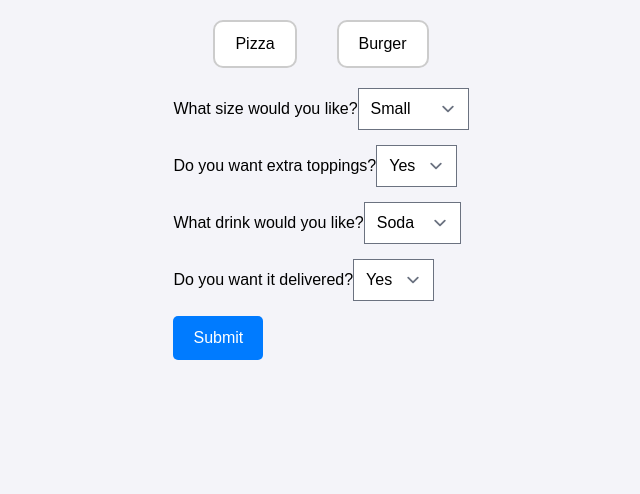
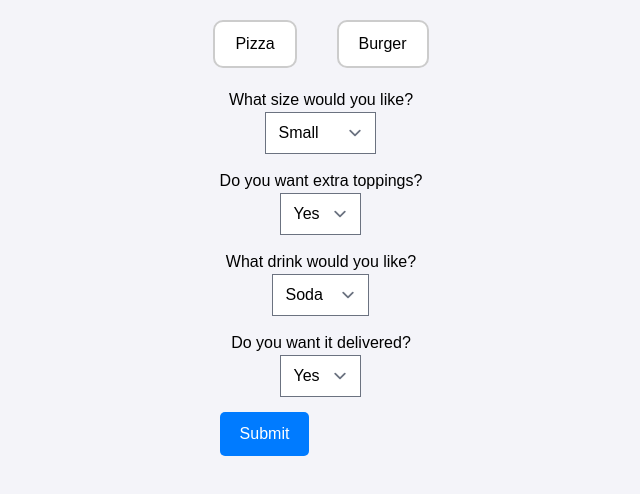
Before and after one commit to tomhula/jecarate, a Next.js app: page /food-rating in a window 1280 px wide. Both pictures are taken after a click on the element "Pizza". Shown: the top 494 px of the page, without its empty margins (319-959 px from the left). Built offline with nearby package versions, Linux system fonts and the light colour scheme.

Commit message:
Implement container for form answers

```diff
--- a/app/ui/food-rating.module.css
+++ b/app/ui/food-rating.module.css
@@ -31,10 +31,12 @@
 }
 
 
-#food-form {
+.message {
     text-align: center;
 }
 
-.message {
-    text-align: center;
+.questionLabel {
+    font-size: 1.7rem;
+    margin: 0.8rem;
+    font-weight: bolder;
 }
--- a/app/ui/food-rating/food-question.tsx
+++ b/app/ui/food-rating/food-question.tsx
@@ -1,10 +1,12 @@
 import React from 'react'
-import styles from '../food-rating.module.css'
+import foodFormStyles from '../food-rating.module.css'
+import utilStyles from '../util.module.css'
+
 
 export function FoodFormQuestion(props: { children: React.ReactNode })
 {
     return (
-        <div className={styles.formQuestion}>
+        <div className={`${foodFormStyles.formQuestion} ${utilStyles.centeredContainerVertical}`}>
             {props.children}
         </div>
     )
--- /dev/null
+++ b/app/ui/food-rating/form-answer-container.tsx
@@ -0,0 +1,11 @@
+import React from 'react'
+import utilStyles from '../util.module.css'
+
+export function FoodFormQuestionAnswerContainer(props: { children: React.ReactNode })
+{
+    return (
+        <div className={utilStyles.buttonContainer}>
+            {props.children}
+        </div>
+    )
+}
--- a/app/ui/util.module.css
+++ b/app/ui/util.module.css
@@ -6,13 +6,28 @@
     display: flex;
     justify-content: center;
     gap: 20px;
+    margin: 0.7rem;
+}
+
+.centeredContainerHorizontal {
+    display: flex;
+    justify-content: center;
+    align-items: center;
+}
+
+.centeredContainerVertical {
+    display: flex;
+    flex-direction: column;
+    justify-content: center;
+    align-items: center;
 }
 
 .roundDivButton {
     border-radius: 50%;
-    width: 40px;
-    height: 40px;
+    width: 80px;
+    height: 80px;
     display: flex;
+    text-align: center;
     justify-content: center;
     align-items: center;
     background-color: #007BFF;
```
